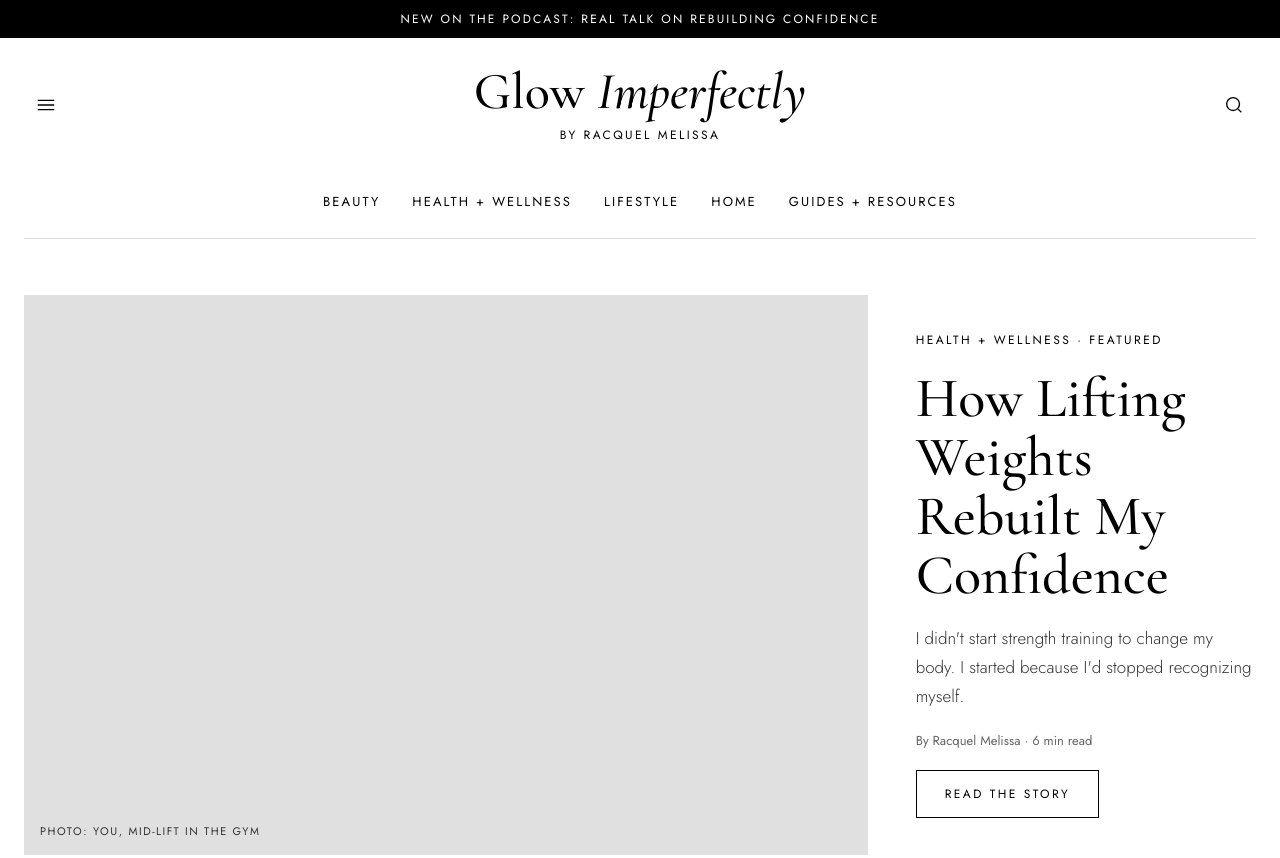
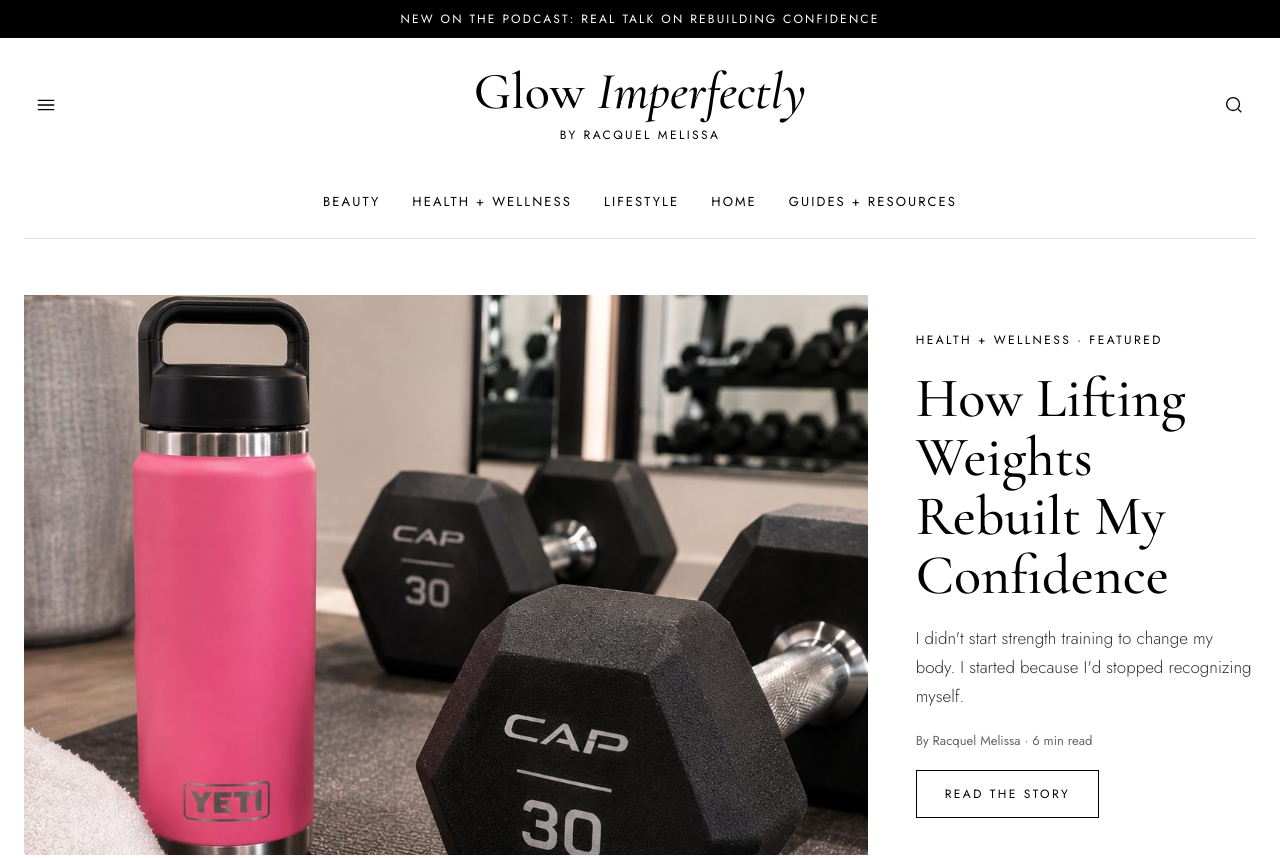
Before and after one commit to rbrow090/glowimperfectly, a plain HTML site: page index.html in a window 1280 px wide. Shown: the top 858 px of the page. Drawn offline with nearby package versions, Linux system fonts and the light colour scheme.

Commit message:
Add photo to featured fitness story (lifting weights)
Co-Authored-By: Claude Opus 5.5 <noreply@anthropic.com>
Claude-Session: https://claude.ai/code/session_01PGLbGT1UbvZhzSZfatBVLv

```diff
--- a/index.html
+++ b/index.html
@@ -319,6 +319,7 @@ footer a:hover{color:#fff}
    date: the publish date, e.g. '2026-11-24' or 'Nov 24, 2026'. Section, sub-section, tag and
    Guides pages list stories newest first; stories without a real date come after, in list order.
    img: optional photo for the story card and top of the story, e.g. 'images/my-photo.jpg'.
+   imgPos: optional focus point when the photo is cropped, e.g. '50% 15%' keeps more of the top.
    Optional tags: e.g. tags:['comfort-food'], using ids from TAGS below. Tags show at the
    bottom of the story and link to a page listing every story with that tag.
    To add or rename sub-sections, edit the subs list in CATEGORIES.
@@ -344,7 +345,7 @@ const POSTS = [
     slug:'lifting-confidence', cat:'health-wellness', sub:'fitness', featured:true, tone:'#E0E0E0',
     title:'How Lifting Weights Rebuilt My Confidence',
     dek:"I didn't start strength training to change my body. I started because I'd stopped recognizing myself.",
-    photo:'Photo: you, mid-lift in the gym', date:'[Publish date]', read:'6 min read',
+    photo:'Photo: you, mid-lift in the gym', img:'images/lifting-confidence.jpg', imgPos:'50% 38%', date:'[Publish date]', read:'6 min read',
     body:[
       {p:"[Open with the moment you realized you'd stopped recognizing yourself. Where were you? What did it feel like?]"},
       {h:'Where I started'},
@@ -512,7 +513,7 @@ function navLinks(active){
 }
 function card(p){
   return `<article class="card">
-    <a href="#story-${p.slug}" class="img ph${p.img?' ph-img':''}" style="background:${p.tone}" aria-hidden="true" tabindex="-1">${p.img ? `<img src="${esc(p.img)}" alt="" loading="lazy">` : esc(p.photo)}</a>
+    <a href="#story-${p.slug}" class="img ph${p.img?' ph-img':''}" style="background:${p.tone}" aria-hidden="true" tabindex="-1">${p.img ? `<img src="${esc(p.img)}" alt="" loading="lazy" style="object-position:${esc(p.imgPos||'50% 50%')}">` : esc(p.photo)}</a>
     <div class="eyebrow">${esc(catName(p.cat))}</div>
     <h3><a href="#story-${p.slug}">${esc(p.title)}</a></h3>
     <div class="meta">By Racquel Melissa</div>
@@ -687,7 +688,7 @@ function renderHome(){
   const rest = POSTS.filter(p => p !== f);
   app.innerHTML = `
   <section class="feature" aria-label="Featured story">
-    <a href="#story-${f.slug}" class="img ph${f.img?' ph-img':''}" style="background:${f.tone}" aria-hidden="true" tabindex="-1">${f.img ? `<img src="${esc(f.img)}" alt="" loading="lazy">` : esc(f.photo)}</a>
+    <a href="#story-${f.slug}" class="img ph${f.img?' ph-img':''}" style="background:${f.tone}" aria-hidden="true" tabindex="-1">${f.img ? `<img src="${esc(f.img)}" alt="" style="object-position:${esc(f.imgPos||'50% 50%')}">` : esc(f.photo)}</a>
     <div class="txt">
       <div class="eyebrow">${esc(catName(f.cat))} · Featured</div>
       <h1>${esc(f.title)}</h1>
@@ -761,7 +762,7 @@ function renderStory(slug){
     <h1>${esc(p.title)}</h1>
     <p class="lede">${esc(p.dek)}</p>
     <div class="meta" style="margin-top:16px">By Racquel Melissa · ${esc(p.date)} · ${esc(p.read)}</div>
-    <div class="hero ph${p.img?' ph-img':''}" style="background:${p.tone}">${p.img ? `<img src="${esc(p.img)}" alt="${esc(p.photo)}">` : esc(p.photo)}</div>
+    <div class="hero ph${p.img?' ph-img':''}" style="background:${p.tone}">${p.img ? `<img src="${esc(p.img)}" alt="${esc(p.photo)}" style="object-position:${esc(p.imgPos||'50% 50%')}">` : esc(p.photo)}</div>
     <div class="body">${body}</div>
     ${p.verdict ? `<div class="verdict-box"><div class="eyebrow">Would I do it again?</div><div class="serif">${esc(p.verdict)}</div></div>` : ''}
     ${tagList(p)}
```
Also changed, not shown: images/lifting-confidence.jpg (added).
